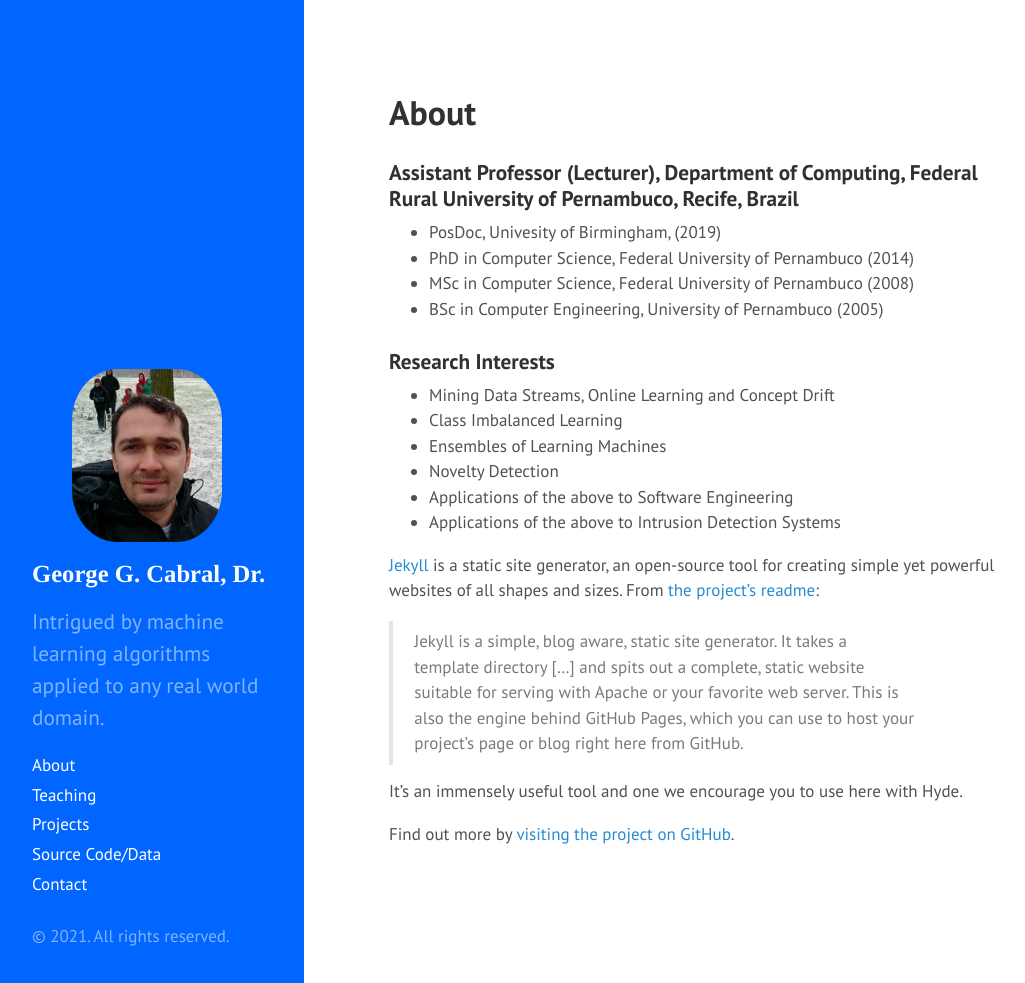
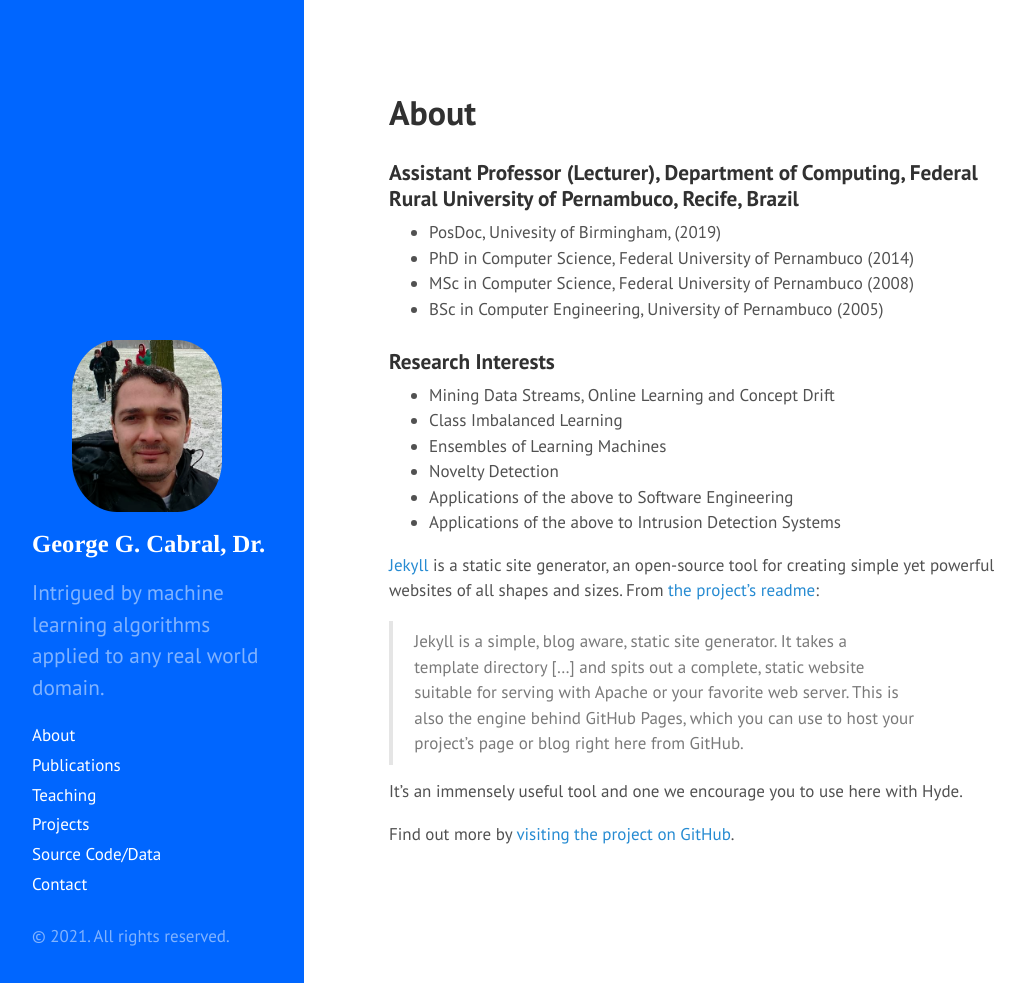
Before and after one commit to geocabral/geocabral.github.io, a Jekyll site: the page built from index.html, in a window 1280 px wide and 983 px high. Shown: the whole window, without its empty margins (2-1027 px from the left). Built offline with Jekyll 4.4.1, drawn with Linux system fonts in a browser that asks for light colours; Markdown is read by kramdown in place of the engine named in the settings; the list of posts is cut into pages by our own code.

Commit message:
Update sidebar.html

```diff
--- a/_includes/sidebar.html
+++ b/_includes/sidebar.html
@@ -20,7 +20,7 @@
 
     <nav class="sidebar-nav">
       <a class="sidebar-nav-item" href="https://geocabral.github.io">About</a>
-      <a class="sidebar-nav-item" [a link](https://geocabral.github.io/_posts/2013-12-28-publs.md)></a>
+      <a class="sidebar-nav-item" href="https://geocabral.github.io/publications.html">Publications</a>
       <a class="sidebar-nav-item" href="{{ site.github.repo }}/archive/v{{ site.version }}.zip">Teaching</a>
       <a class="sidebar-nav-item" href="{{ site.github.repo }}/archive/v{{ site.version }}.zip">Projects</a>
       <a class="sidebar-nav-item" href="{{ site.github.repo }}/archive/v{{ site.version }}.zip">Source Code/Data</a>
```
